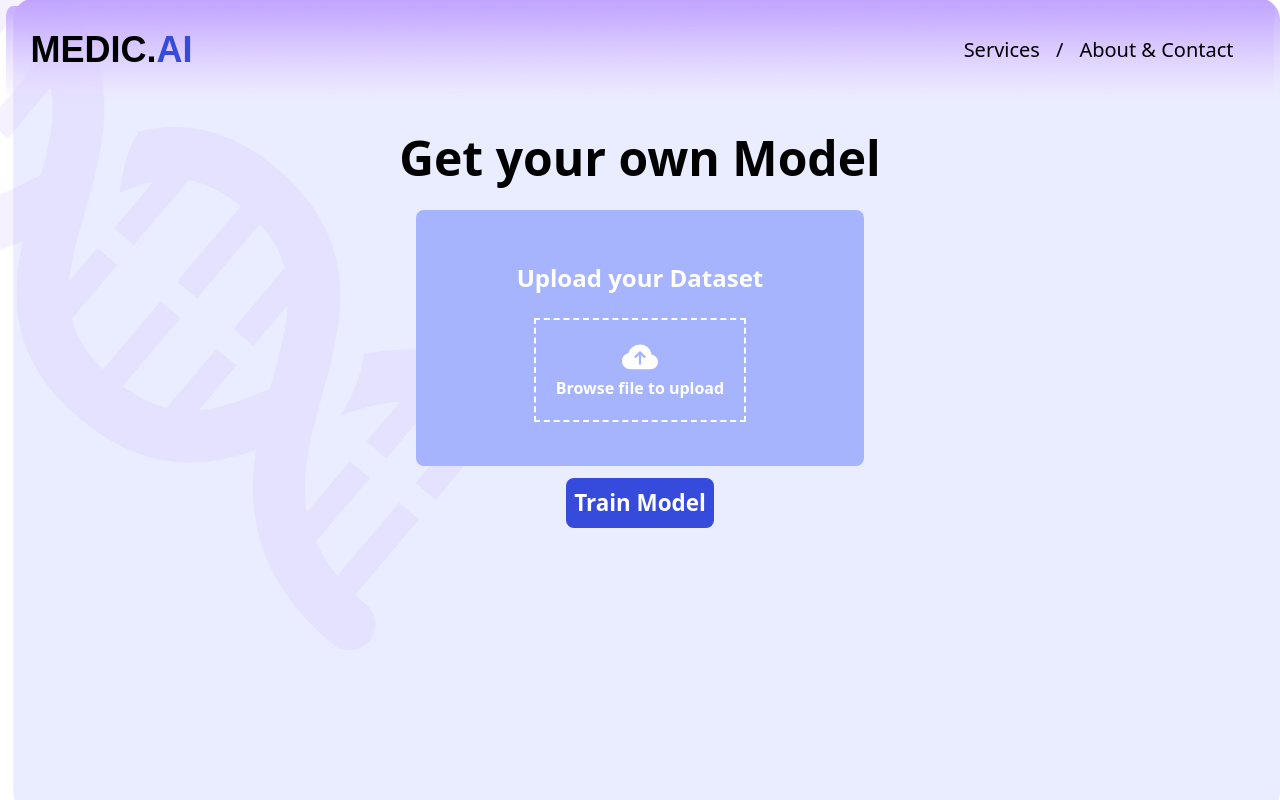
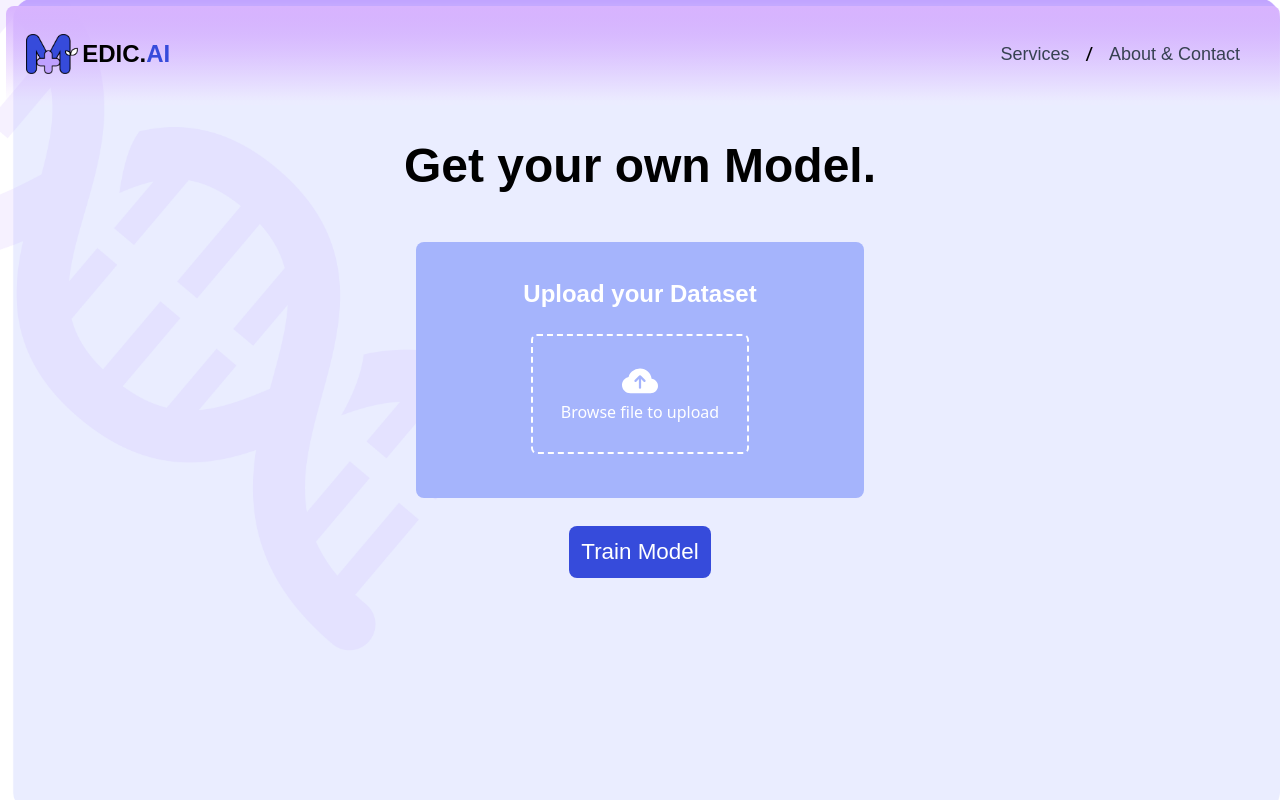
Before and after one commit to anuHait/hack4bengal, a React (Create React App) app in the folder h4b/: page /hospital in a window 1280 px wide. Built offline with nearby package versions, Linux system fonts and the light colour scheme; what @onflow/fcl would draw is missing.

Commit message:
Org updates

```diff
--- a/h4b/src/components/Org.jsx
+++ b/h4b/src/components/Org.jsx
@@ -6,6 +6,8 @@ import { Link } from "react-router-dom";
 import grad from "../assets/grad.png";
 import logo1 from "../assets/logo1.png";
 import { useState, useEffect } from "react";
+import logo from "../assets/logo.png"
+
 
 const Hospital = () => {
 
@@ -22,22 +24,18 @@ const Hospital = () => {
   };
   return (
     <div>
-      <div
-        className=" flex flex-row justify-between items-center bg-cover bg-no-repeat bg-center w-[99%]  mt-[0.5%] ml-[0.5%] overflow-auto rounded-t-lg  "
-        style={{ backgroundImage: `url(${grad})` }}
-      >
-        <Link to="/">
-          <h1 className=" font-khand font-bold text-black text-4xl m-6">
-            MEDIC.<span className=" text-primary">AI</span>
-          </h1>
-        </Link>
+      <div className="flex flex-row justify-between items-center bg-cover bg-no-repeat bg-center h-24 mt-[0.5%] ml-[0.5%] overflow-hidden rounded-t-lg bg-gradient-to-b from-purple-300">
+    <Link to='/' className='flex justify-center items-center gap-1'>
+      <img src={logo} alt="logo" className='w-auto p-5 pr-0 h-20'/>
+      <h1 className='font-bold text-2xl font-poppins'>EDIC.<span className='text-primary'>AI</span></h1>
+    </Link>
         <div className=" flex flex-row gap-4 mr-10">
           <Link to="/">
-            <p className=" text-xl">Services</p>
+            <p className="text-lg text-gray-700 hover:text-black lg:text-lg font-poppins">Services</p>
           </Link>
           <h2 className=" text-xl">/</h2>
           <Link to="/">
-            <p className=" text-xl">About & Contact</p>
+            <p className="text-lg text-gray-700 hover:text-black lg:text-lg font-poppins">About & Contact</p>
           </Link>
         </div>
       </div>
@@ -46,13 +44,13 @@ const Hospital = () => {
           Head over to your PC
         </h1>
         <div className="flex flex-row gap-6 lg:gap-16 justify-between items-center">
-          <h1 className="font-bold text-3xl lg:text-5xl mb-4">
-            Get your own Model
+          <h1 className="font-bold text-3xl lg:text-5xl mb-10 font-poppins">
+            Get your own Model.
           </h1>
         </div>
-        <div className="flex flex-col justify-center items-center bg-indigo-300 rounded-lg lg:w-[28rem] w-[21rem] h-[12rem] lg:h-[16rem] p-4 text-white font-bold">
-          <h1 className="text-xl lg:text-2xl mb-6 mt-2">Upload your Dataset</h1>
-          <div className="border-dashed border-white p-5 border-2">
+        <div className="flex flex-col mb-4 justify-center items-center bg-indigo-300 rounded-lg lg:w-[28rem] w-[21rem] h-[12rem] lg:h-[16rem] text-white ">
+          <h1 className="text-xl font-semibold lg:text-2xl mb-6 mt-2 font-poppins">Upload your Dataset</h1>
+          <div className="border-dashed border-white p-7 border-2 rounded-md mb-4">
             <label
               htmlFor="file-upload"
               id="upload-label"
@@ -71,7 +69,7 @@ const Hospital = () => {
         </div>
         <button
           onClick={handleSubmit}
-          className="p-2 bg-primary text-white font-semibold text-[0.8rem] lg:text-[1.4rem] rounded-lg"
+          className="p-3 bg-primary font-poppins text-white font-regular text-lg lg:text-[1.4rem] rounded-lg hover:bg-[#1A31CC] transition duration-250"
         >
           Train Model
         </button>
```
